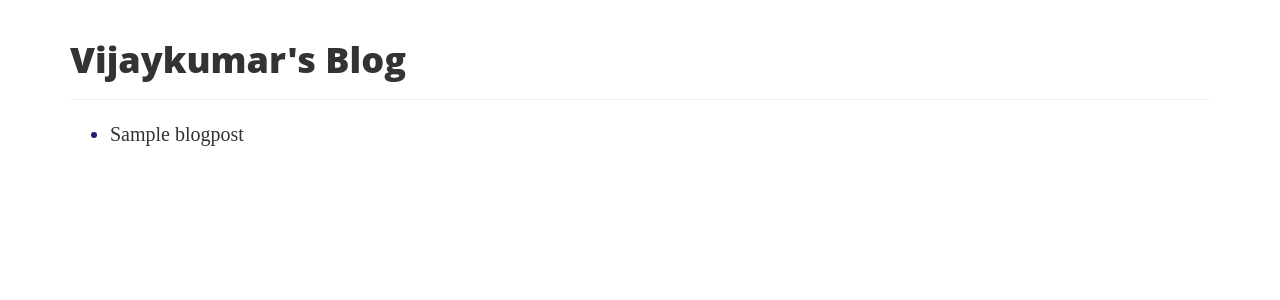
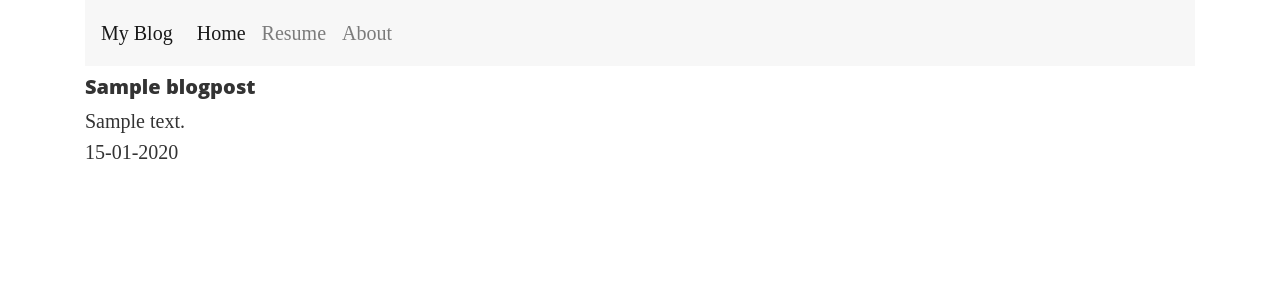
Before and after one commit to vijaykumarjuwai/djangoblog, a Django app: page / in a window 1280 px wide. Shown: the top 300 px of the page. Run offline with Django 3.2, Linux system fonts and the light colour scheme; tables that the repository leaves empty hold one stand-in row (values such as "Sample post"); style sheets or scripts are compiled from the project's sources; some libraries are stand-ins or nearby versions.

Commit message:
Added navigation

```diff
--- a/blog/models.py
+++ b/blog/models.py
@@ -2,10 +2,16 @@ from django.db import models
 from django.utils import timezone
 
 # Create your models here.
+class PublishedManager(models.Manager):
+    def get_queryset(self):
+        return super(PublishedManager, self)\
+                .get_queryset().filter(status='published')
+
 class BlogPost(models.Model):
     title = models.CharField(max_length=200)
     description = models.TextField()
     post_date = models.DateTimeField('date published')
+    published = models.BooleanField(default=True)
 
     def __str__(self):
         return self.title
--- a/blog/static/css/example.scss
+++ b/blog/static/css/example.scss
@@ -1,3 +1,15 @@
-* {
-    color: #231777;
+ul {
+    list-style-type: none;
 }
+
+h1 {
+    font-family: Georgia, 'Times New Roman', Times, serif;
+}
+
+p {
+    margin: 1px 0;
+}
+
+.post {
+    margin: 10px 0;
+}
--- a/blog/templates/base.html
+++ b/blog/templates/base.html
@@ -7,23 +7,32 @@
     <meta name="viewport"
           content="width=device-width, user-scalable=no, initial-scale=1.0, maximum-scale=1.0, minimum-scale=1.0">
     <meta http-equiv="X-UA-Compatible" content="ie=edge">
-    <link rel="stylesheet" href="https://maxcdn.bootstrapcdn.com/bootstrap/3.3.7/css/bootstrap.min.css">
+    <link rel="stylesheet" href="https://maxcdn.bootstrapcdn.com/bootstrap/4.0.0-alpha.6/css/bootstrap.min.css" integrity="sha384-rwoIResjU2yc3z8GV/NPeZWAv56rSmLldC3R/AZzGRnGxQQKnKkoFVhFQhNUwEyJ" crossorigin="anonymous">
     <link rel="stylesheet" href="{% static 'css/style.css' %}">
     <link href="{% sass_src 'css/example.scss' %}" rel="stylesheet" type="text/css" />
-    <script
-      src="https://code.jquery.com/jquery-3.2.1.min.js"
-      integrity="sha256-hwg4gsxgFZhOsEEamdOYGBf13FyQuiTwlAQgxVSNgt4="
-      crossorigin="anonymous"
-    >
-    </script>
-    <script src="https://maxcdn.bootstrapcdn.com/bootstrap/3.3.7/js/bootstrap.min.js"></script>
     <title>Blog</title>
 </head>
 <body>
     <div class="container">
-        <div class="page-header">
-            <h1><a href="/">Vijaykumar's Blog</a></h1>
-        </div>
+        <nav class="navbar navbar-toggleable-md navbar-light bg-faded">
+          <button class="navbar-toggler navbar-toggler-right" type="button" data-toggle="collapse" data-target="#navbarNav" aria-controls="navbarNav" aria-expanded="false" aria-label="Toggle navigation">
+            <span class="navbar-toggler-icon"></span>
+          </button>
+          <a class="navbar-brand" href="/">My Blog</a>
+          <div class="collapse navbar-collapse" id="navbarNav">
+            <ul class="navbar-nav">
+              <li class="nav-item active">
+                <a class="nav-link" href="/">Home</a>
+              </li>
+              <li class="nav-item">
+                <a class="nav-link" href="/">Resume</a>
+              </li>
+              <li class="nav-item">
+                <a class="nav-link" href="about">About</a>
+              </li>
+            </ul>
+          </div>
+        </nav>
         <div class="row">
             <div class="col-md-8">
                 {% block content %}
@@ -31,5 +40,8 @@
             </div>
         </div>
     </div>
+    <script src="https://code.jquery.com/jquery-3.1.1.slim.min.js" integrity="sha384-A7FZj7v+d/sdmMqp/nOQwliLvUsJfDHW+k9Omg/a/EheAdgtzNs3hpfag6Ed950n" crossorigin="anonymous"></script>
+    <script src="https://cdnjs.cloudflare.com/ajax/libs/tether/1.4.0/js/tether.min.js" integrity="sha384-DztdAPBWPRXSA/3eYEEUWrWCy7G5KFbe8fFjk5JAIxUYHKkDx6Qin1DkWx51bBrb" crossorigin="anonymous"></script>
+    <script src="https://maxcdn.bootstrapcdn.com/bootstrap/4.0.0-alpha.6/js/bootstrap.min.js" integrity="sha384-vBWWzlZJ8ea9aCX4pEW3rVHjgjt7zpkNpZk+02D9phzyeVkE+jo0ieGizqPLForn" crossorigin="anonymous"></script>
 </body>
 </html>
--- a/blog/templates/index.html
+++ b/blog/templates/index.html
@@ -1,9 +1,13 @@
 {% extends 'base.html' %}
 
 {% block content %}
-    <ul>
-        {% for post in posts %}
-            <li><a href="{% url 'detail' pk=post.pk %}">{{ post.title }}</a></li>
-        {% endfor %}
-    </ul>
+    {% for post in posts %}
+        {% if post.published %}
+            <div class="post">
+                <h5><a href="{% url 'detail' pk=post.pk %}">{{ post.title }}</a></h5>
+                <p> {{ post.description }} </p>
+                <p> {{ post.post_date | date:"d-m-Y"|lower }} </p>
+            </div>
+        {% endif %}
+    {% endfor %}
 {% endblock %}
```
Also changed, not shown: blog/static/css/example.css (+11 -2 lines), blog/migrations/0003_blogpost_published.py (added), 1 other file.
